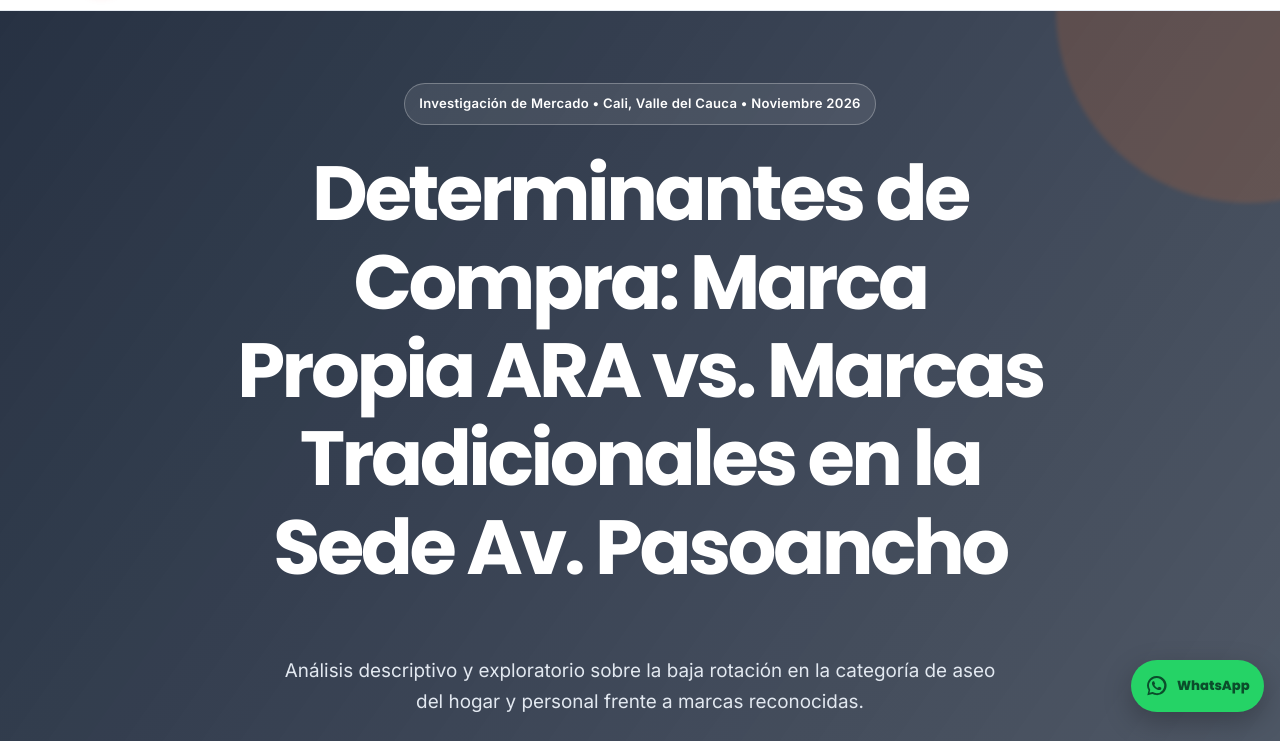
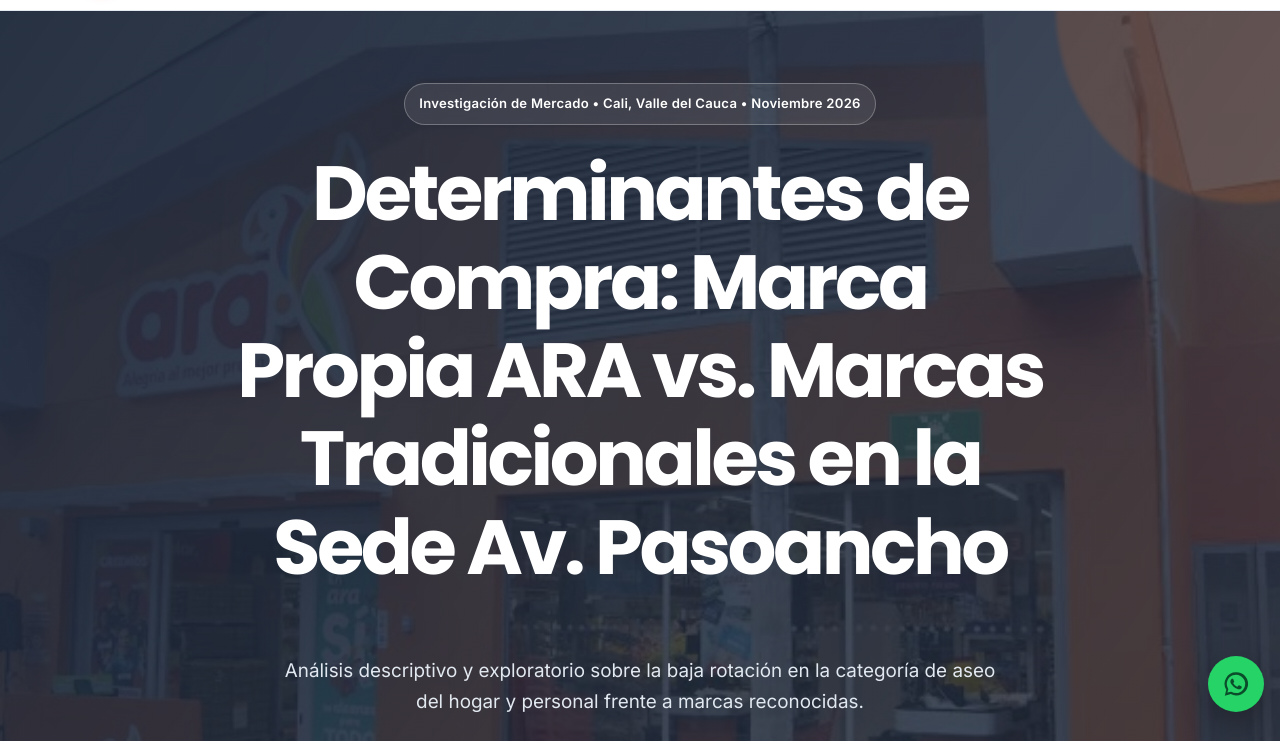
Before and after one commit to kfrancog-blip/Tiendas-ara-B.-Panamericano-4S, a plain HTML site: page index.html in a window 1280 px wide. Shown: the part 72-813 px from the top of the page. Drawn offline with Linux system fonts and the light colour scheme; a script that the page names is missing; files whose address does not match are found by name.

Commit message:
Add files via upload

```diff
--- a/index.html
+++ b/index.html
@@ -415,7 +415,6 @@
     <svg viewBox="0 0 24 24" aria-hidden="true">
       <path d="M12.04 2a9.8 9.8 0 0 0-8.37 14.94L2.4 22l5.2-1.36A9.94 9.94 0 1 0 12.04 2Zm0 17.82a7.9 7.9 0 0 1-4.03-1.1l-.29-.17-3.08.81.82-3-.19-.31A7.88 7.88 0 1 1 12.04 19.82Zm4.33-5.9c-.24-.12-1.4-.69-1.62-.77-.22-.08-.38-.12-.54.12-.16.24-.62.77-.76.93-.14.16-.28.18-.52.06a6.46 6.46 0 0 1-1.9-1.17 7.1 7.1 0 0 1-1.31-1.63c-.14-.24-.01-.37.1-.49.11-.11.24-.28.36-.42.12-.14.16-.24.24-.4.08-.16.04-.3-.02-.42-.06-.12-.54-1.3-.74-1.78-.2-.47-.4-.4-.54-.41h-.46c-.16 0-.42.06-.64.3-.22.24-.84.82-.84 2s.86 2.32.98 2.48c.12.16 1.69 2.58 4.1 3.62.57.25 1.02.4 1.37.51.58.18 1.1.16 1.51.1.46-.07 1.4-.57 1.6-1.12.2-.55.2-1.02.14-1.12-.06-.1-.22-.16-.46-.28Z"/>
     </svg>
-    <span>WhatsApp</span>
   </a>
   <script src="script.js"></script>
 </body>
--- a/styles.css
+++ b/styles.css
@@ -959,24 +959,22 @@ h1, h2, h3 {
   right: 1rem;
   bottom: 1rem;
   z-index: 200;
-  min-height: 3.25rem;
+  width: 3.5rem;
+  height: 3.5rem;
   display: inline-flex;
   align-items: center;
-  gap: 0.55rem;
-  padding: 0.7rem 0.9rem;
+  justify-content: center;
+  padding: 0;
   border-radius: 999px;
   background: #25D366;
   color: #0B4D2B;
   box-shadow: 0 10px 28px rgba(0, 0, 0, 0.25);
-  font-family: "Poppins", sans-serif;
-  font-size: 0.82rem;
-  font-weight: 800;
   transition: transform 0.2s ease, box-shadow 0.2s ease;
 }
 
 .whatsapp-button svg {
-  width: 1.45rem;
-  height: 1.45rem;
+  width: 1.75rem;
+  height: 1.75rem;
   fill: currentColor;
 }
 
```
Also changed, not shown: exhibicion-tienda.jpg (added), gondola-aseo.jpg (added), surtido-categorias.jpg (added).
